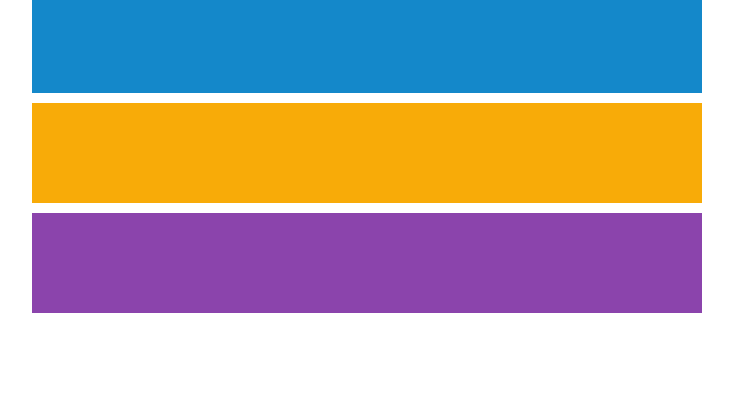
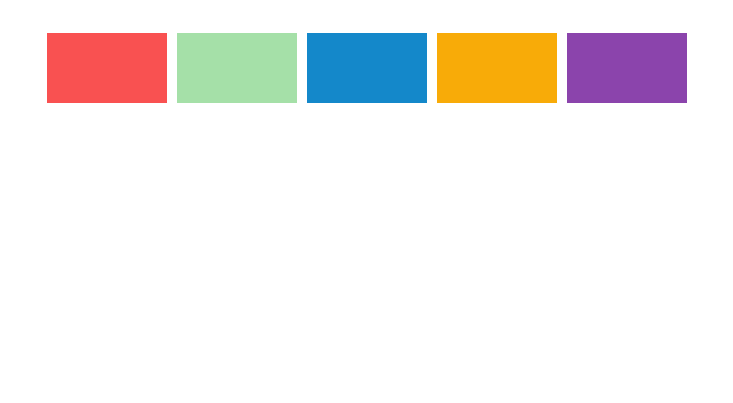
Before and after one commit to SouzaStack/css-media-queries, a plain HTML site: page index.html in a window 1280 px wide. Shown: the part 397-800 px from the top of the page, without its empty margins (273-1006 px from the left). Drawn offline with Linux system fonts and the light colour scheme.

Commit message:
feat: finalização do projeto responsivo com media queries

```diff
--- a/global.css
+++ b/global.css
@@ -9,10 +9,21 @@ body {
     display: flex;
     justify-content: center;
     align-items: center;
-    text-align: center;
     height: 100vh;
 }
 
 h1 {
     font-size: 36px;
 }
+
+@media (min-widtth: 768px) {
+    h1 {
+        font-size: 36px;
+    }
+}
+
+@media (min-widtth: 1024px) {
+    h1 {
+        font-size: 42px;
+    }
+}
--- a/style.css
+++ b/style.css
@@ -2,25 +2,51 @@
 @import url(global.css);
 
 .conteudo {
+    text-align: center;
+    width: 90%;
+
     display: flex;
     flex-direction: column;
     align-items: stretch;
+
+    gap: 16px;
 }
 
 .grid-container {
     display: grid;
-    grid-template-columns: reapeat(5, 1fr);
+    grid-template-columns: 1fr;
     grid-gap: 10px;
     margin-top: 20px;
 }
 
 .grid-item {
-    height: 100px;
+    height: 70px;
     width: 100%;
+    display: flex;
 }
 
 .vermelha {background-color: #f95151;}
-.verde {background-color: #baf5bd;}
+.verde {background-color: #a5e0a8;}
 .azul {background-color: #1488ca;}
 .amarela {background-color: #f8ab08;}
 .roxa {background-color: #8b44ac;}
+
+@media (min-width: 768px) {
+    .conteudo {
+        width: 70%;
+    }
+
+    .grid-container {
+        grid-template-columns: repeat(2, 1fr);
+    }
+}
+
+@media (min-width: 1024px) {
+    .conteudo {
+        width: 50%;
+    }
+
+    .grid-container {
+        grid-template-columns: repeat(5, 1fr);
+    }
+}
```
